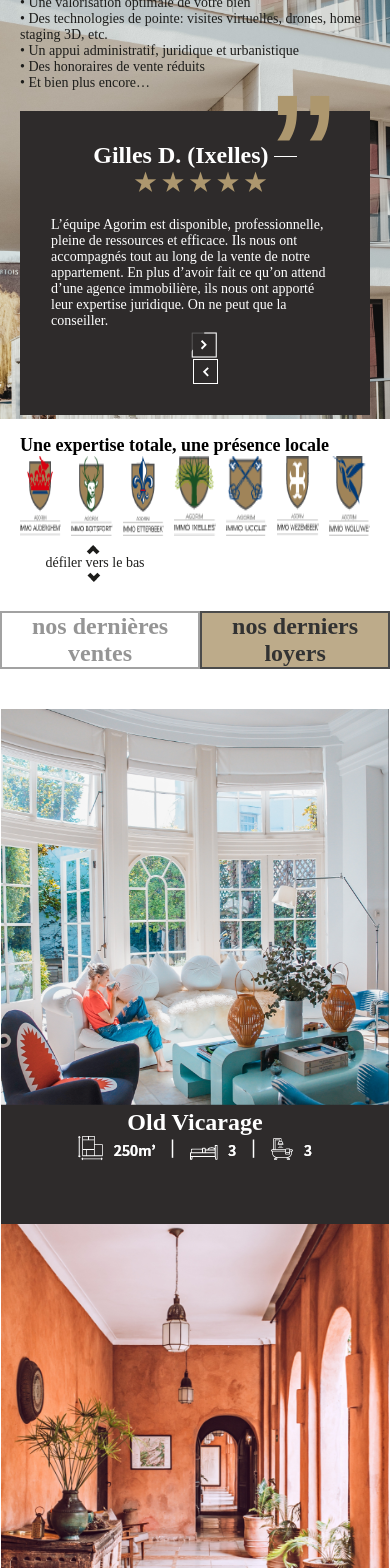
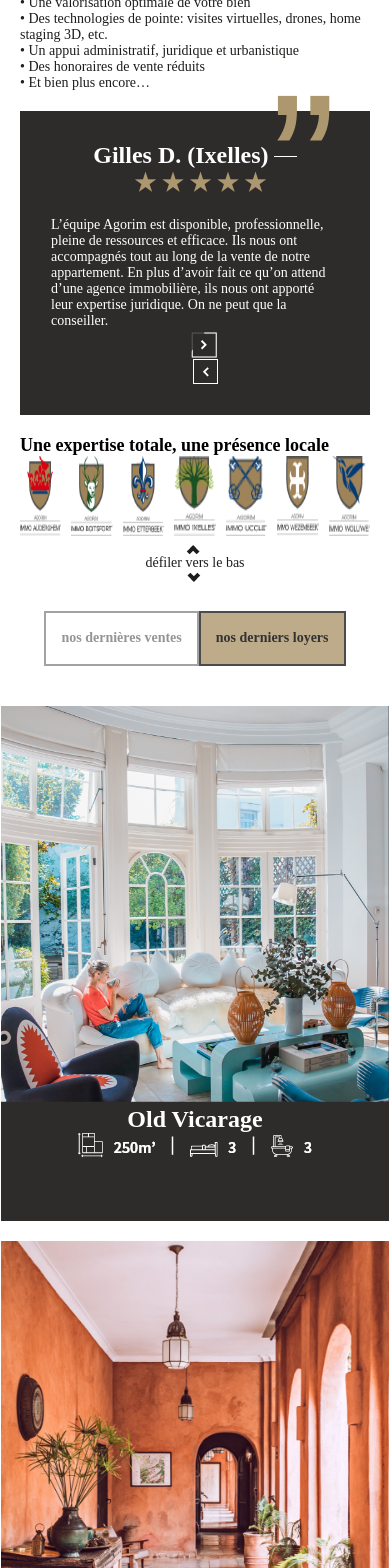
Before and after one commit to Machfar-Souhayel/React, a React (Create React App) app: page / in a window 390 px wide. Shown: the part 432-2000 px from the top of the page. Built offline with nearby package versions, Linux system fonts and the light colour scheme.

Commit message:
still can be emproved

```diff
--- a/src/components/catalogueMenu/catalogueMenu.module.css
+++ b/src/components/catalogueMenu/catalogueMenu.module.css
@@ -22,3 +22,11 @@
   background-color: #ad976e;
   opacity: 80%;
 }
+
+/*Medium devices (tablets, 768px and up)*/
+@media (max-width: 768px) {
+  .catalogueMenu button {
+    max-width: 200px;
+    font-size: 14px;
+  }
+}
--- a/src/pages/dashboard/dashboard.module.css
+++ b/src/pages/dashboard/dashboard.module.css
@@ -55,3 +55,42 @@ Footer {
   max-width: 1400px;
   margin: 0 auto;
 }
+/*Extra large devices (large desktops, 1200px and up)*/
+@media (max-width: 1200px) {
+  img[alt="showcaseImg"] {
+    width: 500px;
+    height: 900px;
+  }
+}
+/*Extra large devices (large desktops, 1060px and up)*/
+@media (max-width: 1060px) {
+  img[alt="showcaseImg"] {
+    width: 400px;
+    height: 900px;
+  }
+}
+
+/*Large devices (desktops, 992px and up)*/
+@media (max-width: 992px) {
+  img[alt="showcaseImg"] {
+    width: 200px;
+    height: 700px;
+  }
+}
+
+/*Medium devices (tablets, 768px and up)*/
+@media (max-width: 768px) {
+  img[alt="showcaseImg"] {
+    display: none;
+  }
+  section.showcaseSection > * {
+    margin: 20px auto;
+  }
+  section.cardSection > * {
+    margin-bottom: 20px;
+  }
+}
+
+/*Small devices (landscape phones, 576px and up)*/
+@media (max-width: 576px) {
+}
```
